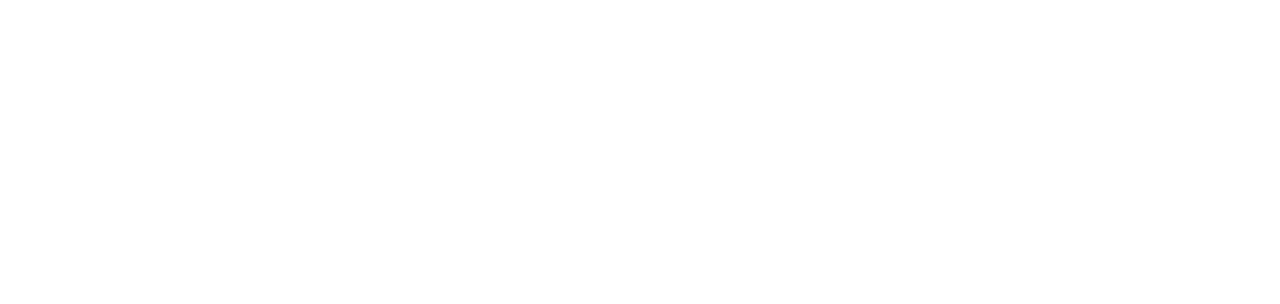
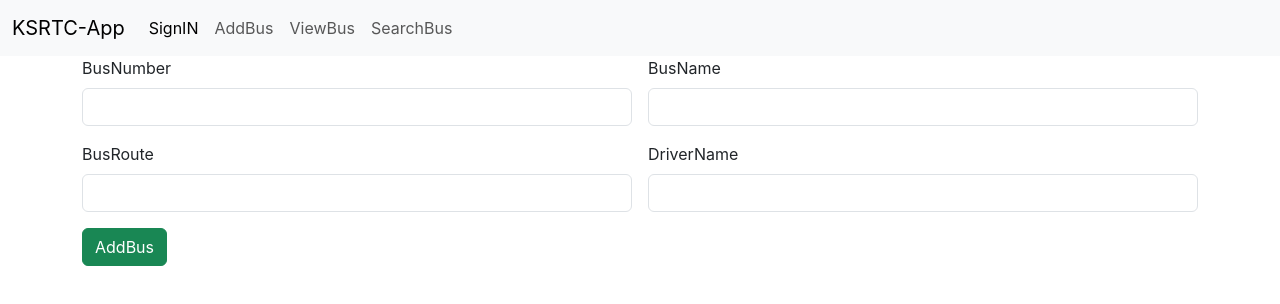
Before and after one commit to orwel009/ksrtc-app-frontend, a React (Create React App) app: page /addBus in a window 1280 px wide. Before the commit this address had no page. Shown: the top 304 px of the page. Built offline with nearby package versions, Linux system fonts and the light colour scheme.

Commit message:
addBus Completed

```diff
--- a/src/App.js
+++ b/src/App.js
@@ -2,6 +2,7 @@
 import { BrowserRouter, Route, Routes } from 'react-router-dom';
 import SignUp from './components/SignUp';
 import SignIn from './components/SignIn';
+import AddBus from './components/AddBus';
 
 function App() {
   return (
@@ -9,6 +10,7 @@
       <Routes>
         <Route path='/' element={<SignIn/>}/>
         <Route path='/signup' element={<SignUp/>}/>
+        <Route path='/addBus' element={<AddBus/>}/>
       </Routes>
     </BrowserRouter>
   );
--- /dev/null
+++ b/src/components/AddBus.jsx
@@ -0,0 +1,67 @@
+import React, { useState } from 'react'
+import Navbar from './Navbar'
+import axios from 'axios'
+
+const AddBus = () => {
+    const [data,changeData] = useState(
+        {
+            "busNo":"",
+            "busName":"",
+            "busRoot":"",
+            "driverName":""
+        }
+    )
+    const inputHandler = (event)=>{
+        changeData({...data,[event.target.name]:event.target.value})
+    }
+    const readValue = ()=>{
+        axios.post("http://localhost:8080/addBus",data).then(
+            (response)=>{
+                if (response.data.status === "success") {
+                    alert("Bus Added Successfully")
+                } else {
+                    alert("An error occured")
+                }
+            }
+        ).catch(
+            (error)=>{
+                alert(error.message)
+            }
+        )
+    }
+  return (
+    <div>
+        <Navbar/>
+        <div className="container">
+            <div className="row">
+                <div className="col col-12 col-sm-12 col-md-12 col-lg-12 col-xl-12 col-xxl-12">
+                    <div className="row g-3">
+                        <div className="col col-12 col-sm-6 col-md-6 col-lg-6 col-xl-6 col-xxl-6">
+                            <label htmlFor="" className="form-label">BusNumber</label>
+                            <input type="text" className="form-control" name='busNo' value={data.busNo} onChange={inputHandler}/>
+                        </div>
+                        <div className="col col-12 col-sm-6 col-md-6 col-lg-6 col-xl-6 col-xxl-6">
+                            <label htmlFor="" className="form-label">BusName</label>
+                            <input type="text" className="form-control" name='busName' value={data.busName} onChange={inputHandler}/>
+                        </div>
+                        <div className="col col-12 col-sm-6 col-md-6 col-lg-6 col-xl-6 col-xxl-6">
+                            <label htmlFor="" className="form-label">BusRoute</label>
+                            <input type="text" className="form-control" name='busRoot' value={data.busRoot} onChange={inputHandler}/>
+                        </div>
+                        <div className="col col-12 col-sm-6 col-md-6 col-lg-6 col-xl-6 col-xxl-6">
+                            <label htmlFor="" className="form-label">DriverName</label>
+                            <input type="text" className="form-control" name='driverName' value={data.driverName} onChange={inputHandler}/>
+                        </div>
+
+                        <div className="col col-12 col-sm-6 col-md-6 col-lg-6 col-xl-6 col-xxl-6">
+                            <button className="btn btn-success" onClick={readValue}>AddBus</button>
+                        </div>
+                    </div>
+                </div>
+            </div>
+        </div>
+    </div>
+  )
+}
+
+export default AddBus
```
